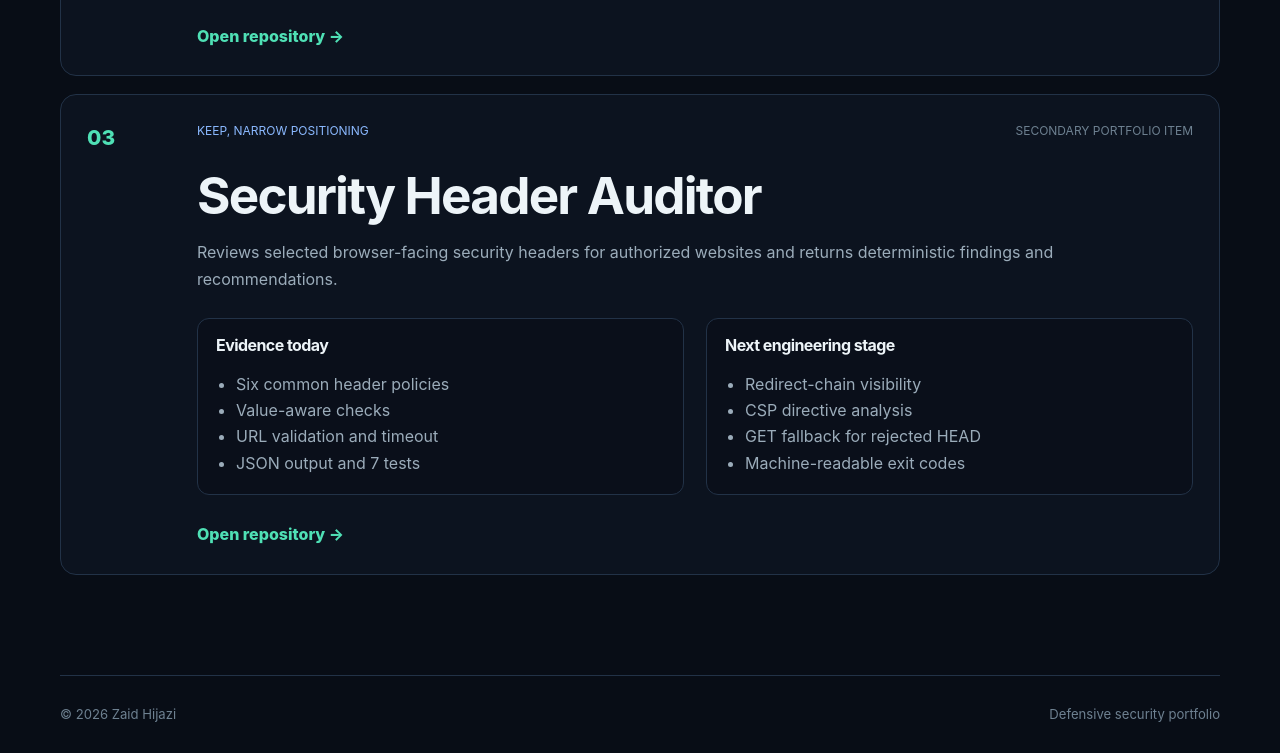
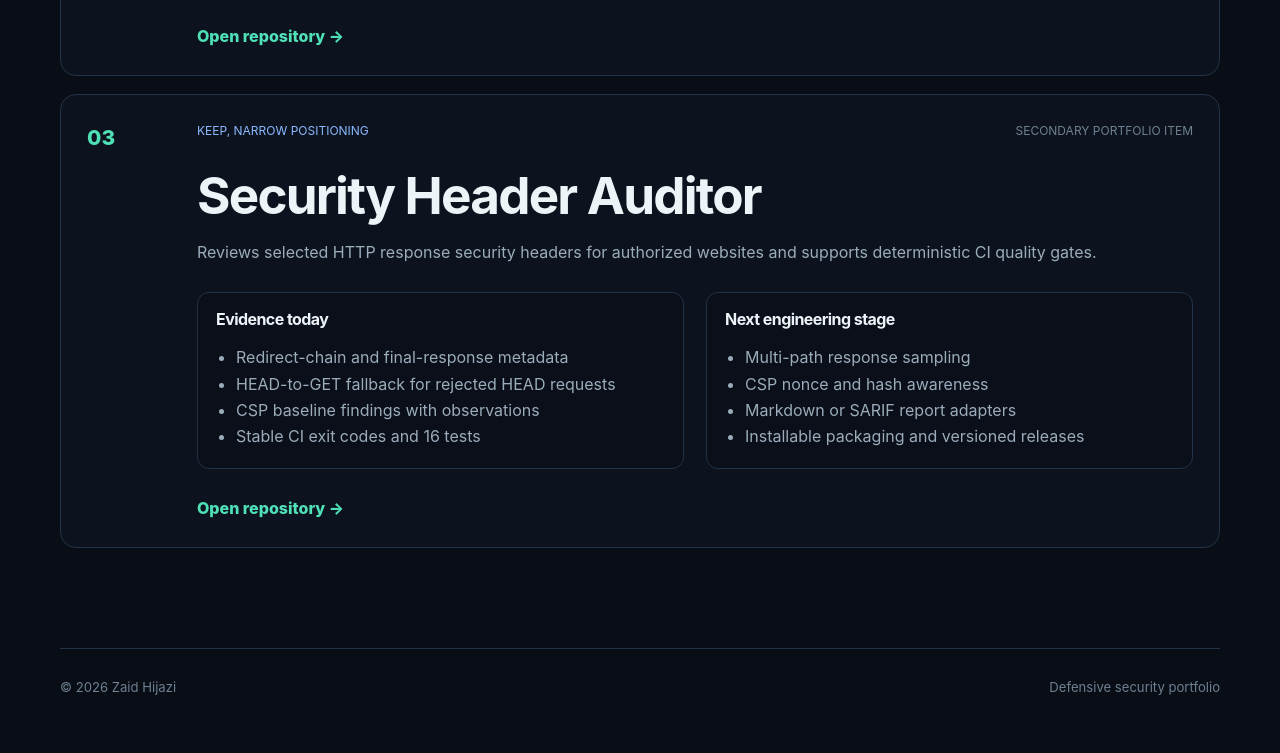
Before and after one commit to Z3X-1337/Z3X-1337.github.io, a plain HTML site: page projects.html in a window 1280 px wide. Shown: the part 1449-2202 px from the top of the page. After the commit the page ends 2176 px from the top, so only its background shows below. Drawn offline with Linux system fonts and the light colour scheme.

Commit message:
Update project maturity evidence

```diff
--- a/projects.html
+++ b/projects.html
@@ -56,10 +56,10 @@
         <div class="case-content">
           <div class="card-top"><span class="status">Keep, narrow positioning</span><span>Secondary portfolio item</span></div>
           <h2>Security Header Auditor</h2>
-          <p>Reviews selected browser-facing security headers for authorized websites and returns deterministic findings and recommendations.</p>
+          <p>Reviews selected HTTP response security headers for authorized websites and supports deterministic CI quality gates.</p>
           <div class="case-columns">
-            <div><h3>Evidence today</h3><ul><li>Six common header policies</li><li>Value-aware checks</li><li>URL validation and timeout</li><li>JSON output and 7 tests</li></ul></div>
-            <div><h3>Next engineering stage</h3><ul><li>Redirect-chain visibility</li><li>CSP directive analysis</li><li>GET fallback for rejected HEAD</li><li>Machine-readable exit codes</li></ul></div>
+            <div><h3>Evidence today</h3><ul><li>Redirect-chain and final-response metadata</li><li>HEAD-to-GET fallback for rejected HEAD requests</li><li>CSP baseline findings with observations</li><li>Stable CI exit codes and 16 tests</li></ul></div>
+            <div><h3>Next engineering stage</h3><ul><li>Multi-path response sampling</li><li>CSP nonce and hash awareness</li><li>Markdown or SARIF report adapters</li><li>Installable packaging and versioned releases</li></ul></div>
           </div>
           <a class="text-link" href="https://github.com/Z3X-1337/security-header-auditor">Open repository →</a>
         </div>
```
